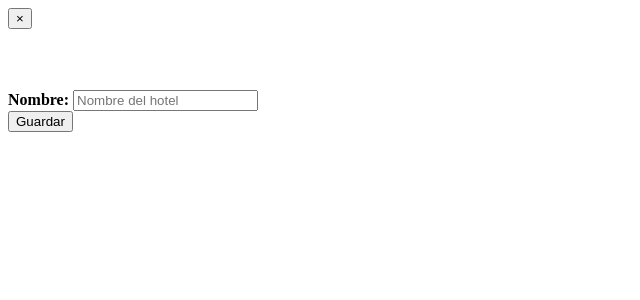
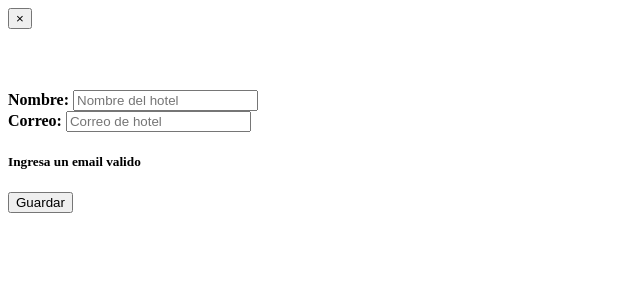
Before and after one commit to 190697/prueba, a PHP site: page /vista/hotel/form_hotel.php in a window 1280 px wide. Shown: the top 300 px of the page, without its empty margins (0-640 px from the left). Run offline with PHP 8.4, Linux system fonts and the light colour scheme.

Commit message:
Modulo de hotel

```diff
--- a/ajax/ajax_hotel.php
+++ b/ajax/ajax_hotel.php
@@ -12,6 +12,7 @@
     case 1 :
         $model ->setIdHotel($_POST["idHotel"]);
         $model ->setNombre($_POST["nombre"]) ;
+        $model ->setCorreo($_POST["correo"]) ;
         $controlador->insertarHotel($model);
         break;
 
--- a/controlador/controlador_hotel.php
+++ b/controlador/controlador_hotel.php
@@ -19,6 +19,7 @@
             foreach ($result as $row) {
                 $this->model->setIdHotel($row["idHotel"]);
                 $this->model->setNombre($row["nombre"]);
+                $this->model->setCorreo($row["correo"]);
                 $this->model->setEstatus($row["estatus"]);
             }
         }
@@ -52,9 +53,10 @@
             $this->model = $model;
             $id_hotel = $this->model->getIdHotel();
             $nombre = $this->model->getNombre();
-            $query = $this->_db->prepare("insert into hotel values(null,'$nombre',1)");
+            $correo = $this->model->getCorreo();
+            $query = $this->_db->prepare("insert into hotel values(null,'$nombre','$correo',1)");
             if ($id_hotel > 0) {
-                $query = $this->_db->prepare("update hotel set nombre='$nombre' where idHotel=$id_hotel");
+                $query = $this->_db->prepare("update hotel set nombre='$nombre',correo='$correo' where idHotel=$id_hotel");
             }
             if ($query->execute()) {
                 $data['estado'] = 1;
--- a/modelo/hotel.php
+++ b/modelo/hotel.php
@@ -9,6 +9,15 @@
     private $idHotel;
     private $nombre;
     private $estatus;
+    private $correo;
+
+    function getCorreo() {
+        return $this->correo;
+    }
+
+    function setCorreo($correo) {
+        $this->correo = $correo;
+    }
 
     function getIdHotel() {
         return $this->idHotel;
--- a/vista/hotel/form_hotel.php
+++ b/vista/hotel/form_hotel.php
@@ -28,6 +28,11 @@
                         <b>Nombre:</b>
                         <input class="form-control" type="text" id="txtNombreHotel" name="txtNombreHotel" value="<?= $model->getNombre() ?>" placeholder="Nombre del hotel">
                     </div>
+                    <div class="form-group text-center">
+                        <b>Correo:</b>
+                        <input class="form-control" type="text" id="txtCorreoHotel" name="txtCorreoHotel" value="<?= $model->getCorreo() ?>" placeholder="Correo de hotel">
+                        <div id="xmail" class="hide"><h5 class="text-danger">Ingresa un email valido</h5></div>
+                    </div>
                 </form>
             </div>
             <div class="modal-footer">
--- a/vista/hotel/hotel.php
+++ b/vista/hotel/hotel.php
@@ -28,6 +28,7 @@
                                         <th>Nombre</th>
                                         <th></th>
                                         <th></th>
+                                        <th></th>
                                     </tr>
                                 </thead>
                                 <tbody>
@@ -37,6 +38,7 @@
                                             ?>
                                             <tr>
                                                 <td><?= $row['nombre']; ?></td>
+                                                <td><?= $row['correo']; ?></td>
                                                 <td><a href=javascript:void(0) id="<?= $row['idHotel'] ?>" class='editar' onclick="editarHotel(this)"><i class='fa fa-pencil' aria-hidden=true>&nbsp;&nbsp;Editar</i></a></td>
                                                 <td><a href=javascript:void(0) class='eliminar' id="<?= $row['idHotel'] ?>" style='color:#FF0000;' onclick="eliminarHotel(this)"><i class='fa fa-trash-o' aria-hidden=true>&nbsp;&nbsp;Eliminar</i></a></td>
                                                 <!--
```
Also changed, not shown: js/hotel.js (+26 -5 lines).
